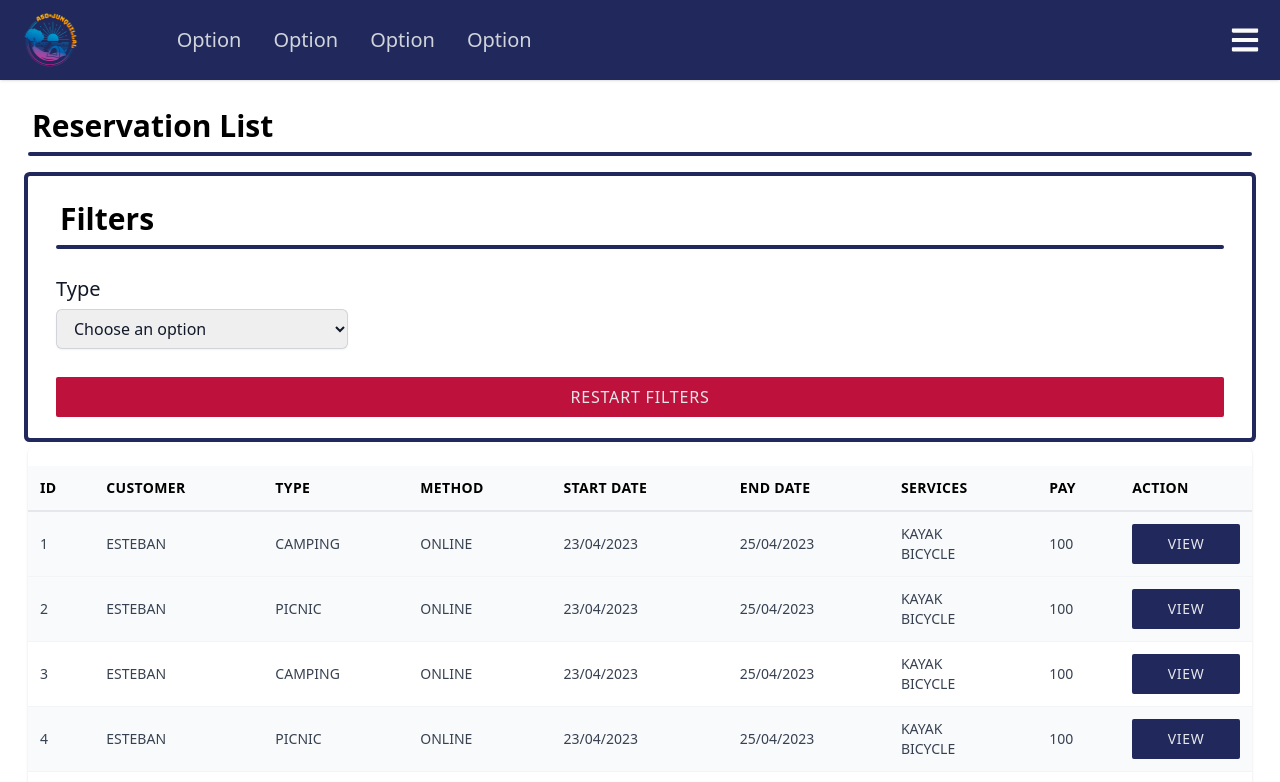
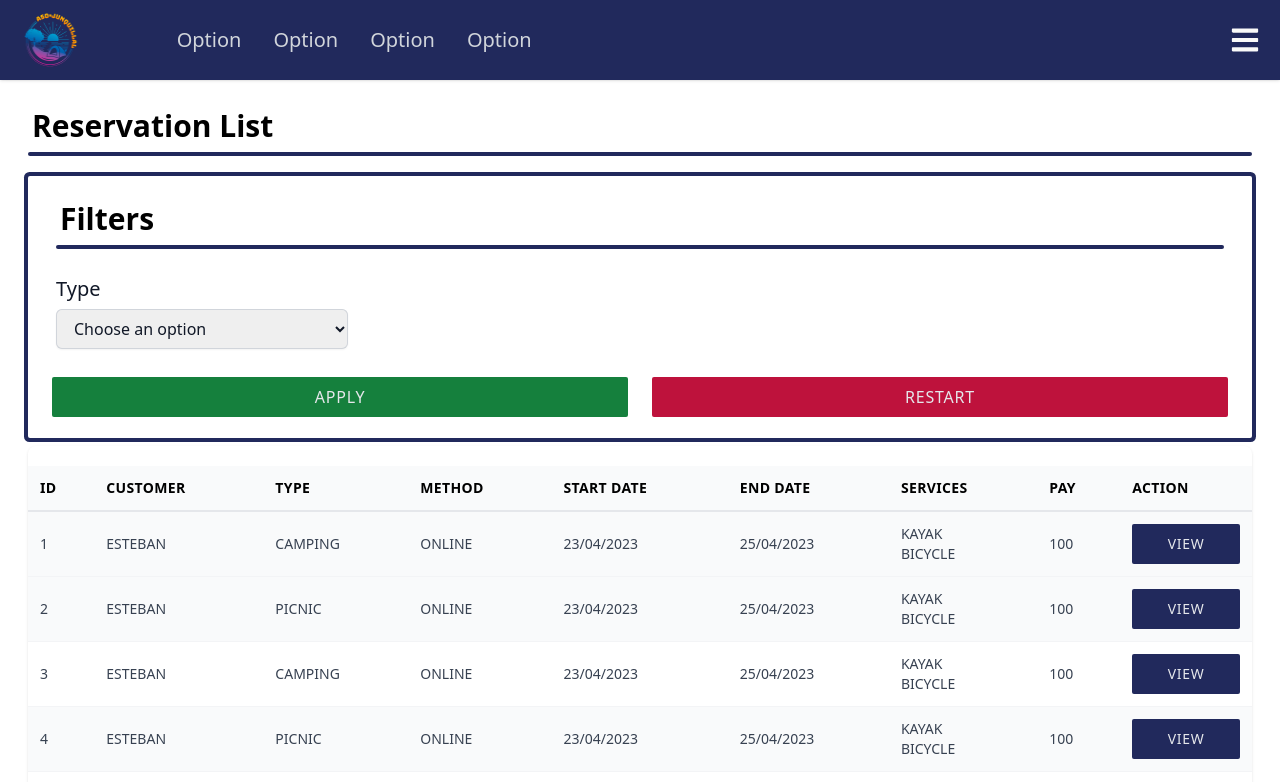
Before and after one commit to estebancb03/LosOsitos_ci0128_23a, a React (Vite) app in the folder src/Frontend/: page /operator/reservation-list in a window 1280 px wide. Shown: the top 782 px of the page. Built offline with nearby package versions, Linux system fonts and the light colour scheme.

Commit message:
Se agrega botón de aplicar al contenedor de filtros

```diff
--- a/src/Frontend/src/components/Containers/FiltersContainer.jsx
+++ b/src/Frontend/src/components/Containers/FiltersContainer.jsx
@@ -1,7 +1,7 @@
 import Title from "../Title";
 import Button from "../Buttons/Button";
 
-const FiltersContainer = ({ onclickFunction, children }) => {
+const FiltersContainer = ({ applyFunction, restartFunction, children }) => {
   return (
     <>
       <div className="mt-5 mb-2 rounded-sm ring-4 ring-[#21295c]">
@@ -12,8 +12,13 @@ const FiltersContainer = ({ onclickFunction, children }) => {
         <div className="grid grid-cols-4 sm:grid-cols-1 md:grid-cols-3 my-7 mx-7 md:my-6 md:mx-6 sm:my-5 sm:mx-5">
           {children}
         </div>
-        <div className="mx-7 mb-5">
-          <Button text="Restart filters" type="delete" onclickFunction={onclickFunction} />
+        <div className="mx-6 mb-5 grid grid-cols-2 sm:grid-cols-1 sm:mx-5">
+          <div className="mr-3 sm:mr-0 sm:mb-2">
+            <Button text="Apply" type="add" onclickFunction={applyFunction} />
+          </div>
+          <div className="ml-3 sm:ml-0 sm:mt-2">
+            <Button text="Restart" type="delete" onclickFunction={restartFunction} />
+          </div>
         </div>
         <div className="h-[0.5px]"></div>
       </div>
```
